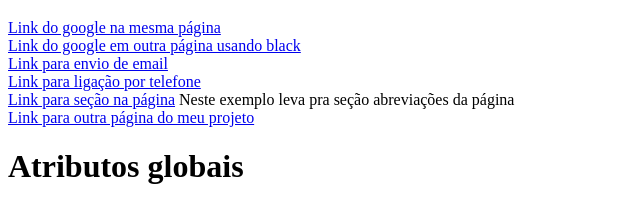
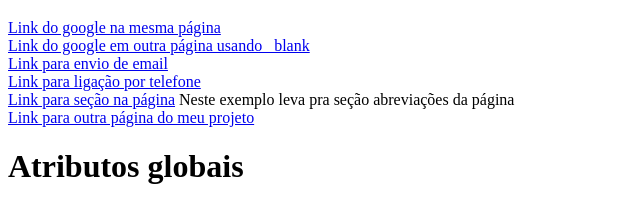
Before and after one commit to PedroPaivaAlves/HTML_BASIC, a plain HTML site: page index.html in a window 1280 px wide. Shown: the part 260-464 px from the top of the page, 0-640 px from the left. Drawn offline with Linux system fonts and the light colour scheme.

Commit message:
Update index.html

```diff
--- a/index.html
+++ b/index.html
@@ -26,7 +26,7 @@
     <!--Linkando sites-->
     <a href="www.google.com">Link do google na mesma página</a>
     <br>
-    <a href="www.google.com" target="_blank">Link do google em outra página usando black</a>
+    <a href="www.google.com" target="_blank">Link do google em outra página usando _blank</a>
     <br>
     <a href="mailto:pedropaiva00@gmail.com">Link para envio de email</a>
     <br>
```
